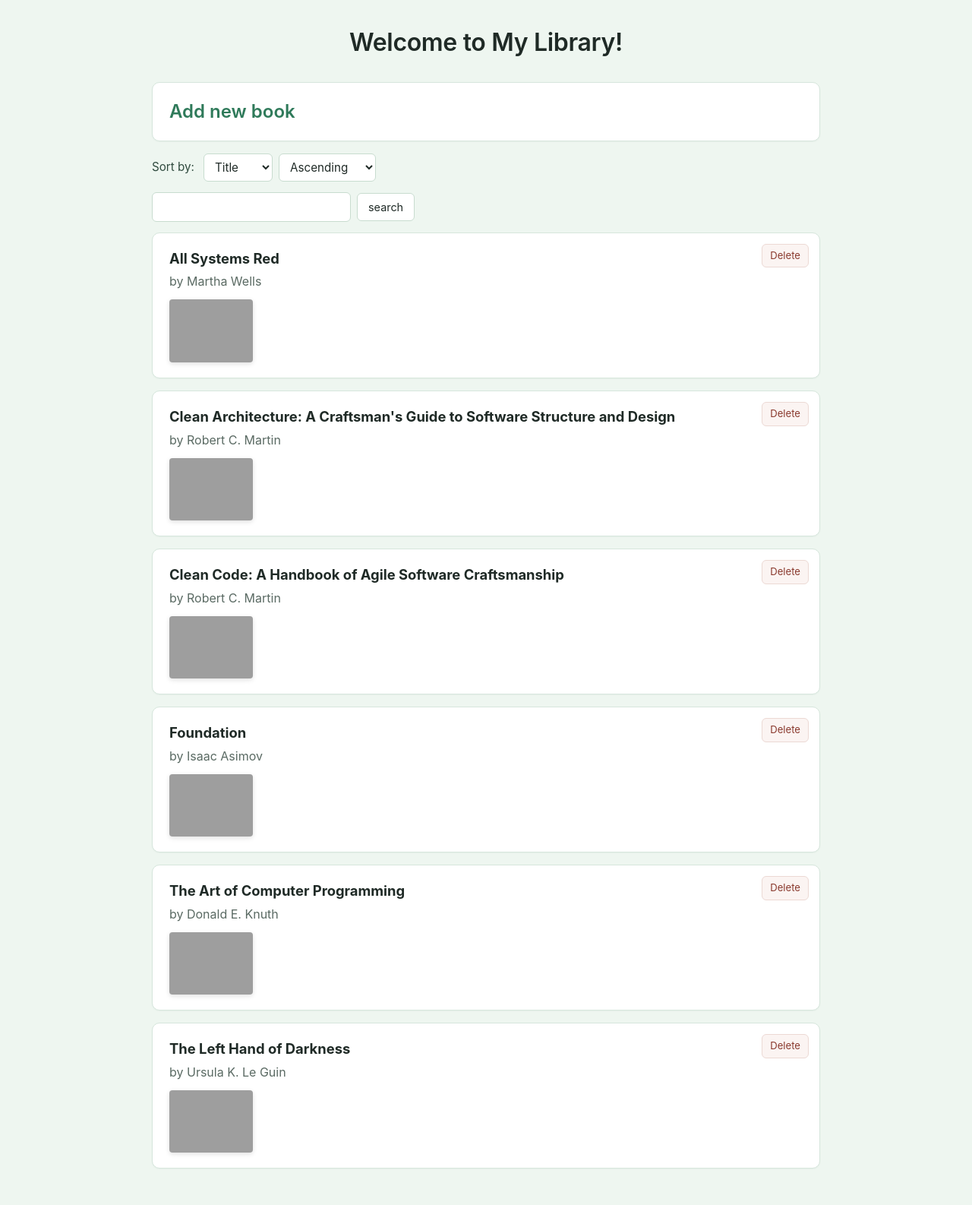
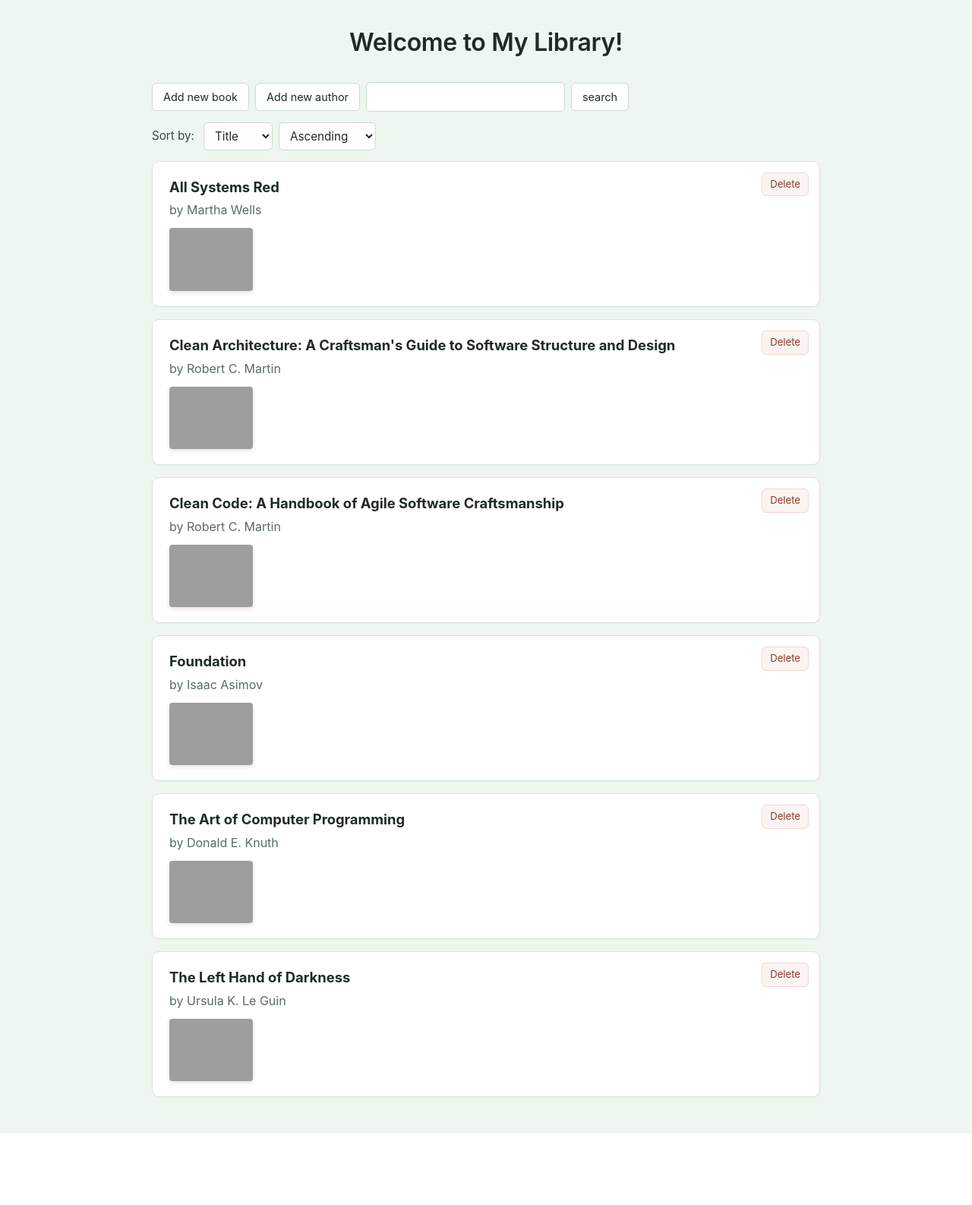
Before and after one commit to yanucodes/BookAlchemy, a Flask app: page / in a window 1280 px wide. Shown: the whole page at 76% size. After the commit the page ends 1492 px from the top, so only its background shows below. Run offline with Flask 3, Linux system fonts and the light colour scheme; data comes from the database, SQL or seed files in the repository; grey boxes are pictures that could not be loaded.

Commit message:
Add navigation buttons to templates

```diff
--- a/templates/add_author.html
+++ b/templates/add_author.html
@@ -7,6 +7,10 @@
     <link rel="stylesheet" href="{{ url_for('static', filename='style.css') }}">
   </head>
   <body>
+  <div class="toolbar" style="max-width: 494px; margin: 0 auto 14px;">
+      <a href="{{ url_for('home_page') }}" class="button">Home</a>
+      <a href="{{ url_for('add_book') }}" class="button">Add book</a>
+  </div>
   {% if author_added %}
   <h1>New author has successfully been added to the database.</h1>
       <a href="{{ url_for('home_page') }}">Go back</a>
--- a/templates/add_book.html
+++ b/templates/add_book.html
@@ -7,6 +7,10 @@
     <link rel="stylesheet" href="{{ url_for('static', filename='style.css') }}">
   </head>
   <body>
+  <div class="toolbar" style="max-width: 494px; margin: 0 auto 14px;">
+      <a href="{{ url_for('home_page') }}" class="button">Home</a>
+      <a href="{{ url_for('add_author') }}" class="button">Add author</a>
+  </div>
   {% if book_added %}
   <h1>New book has successfully been added to the database.</h1>
       <a href="{{ url_for('home_page') }}">Go back</a>
--- a/templates/home.html
+++ b/templates/home.html
@@ -9,10 +9,17 @@
   </head>
   <body>
     <h1>Welcome to My Library!</h1>
-    <div class="book">
-        <h2 style="margin-bottom: 0;"><a href="{{ url_for('add_book') }}">Add
-            new book</a></h2>
+    <div class="toolbar">
+        <a href="{{ url_for('add_book') }}" class="button">Add new book</a>
+        <a href="{{ url_for('add_author') }}" class="button">Add new author</a>
+        <form method="GET" action="{{ url_for('home_page') }}">
+            <input type="text" id="keyword" name="keyword" value="{{ keyword }}">
+            <input type="hidden" name="sort" value="{{ sort }}">
+            <input type="hidden" name="order" value="{{ order }}">
+            <input type="submit" value="search">
+        </form>
     </div>
+    {% if books %}
     <div class="toolbar">
         <form method="GET" action="{{ url_for('home_page') }}">
             <label for="sort">Sort by: </label>
@@ -28,14 +35,7 @@
             <input type="hidden" name="keyword" value="{{ keyword }}">
         </form>
     </div>
-    <div class="toolbar">
-        <form method="GET" action="{{ url_for('home_page') }}">
-            <input type="text" id="keyword" name="keyword" value="{{ keyword }}">
-            <input type="hidden" name="sort" value="{{ sort }}">
-            <input type="hidden" name="order" value="{{ order }}">
-            <input type="submit" value="search">
-        </form>
-    </div>
+    {% endif %}
     {% if keyword %}
         <h2 style="margin-left: 10px;">Search results for keyword: <em>{{
                 keyword }}</em></h2>
```
